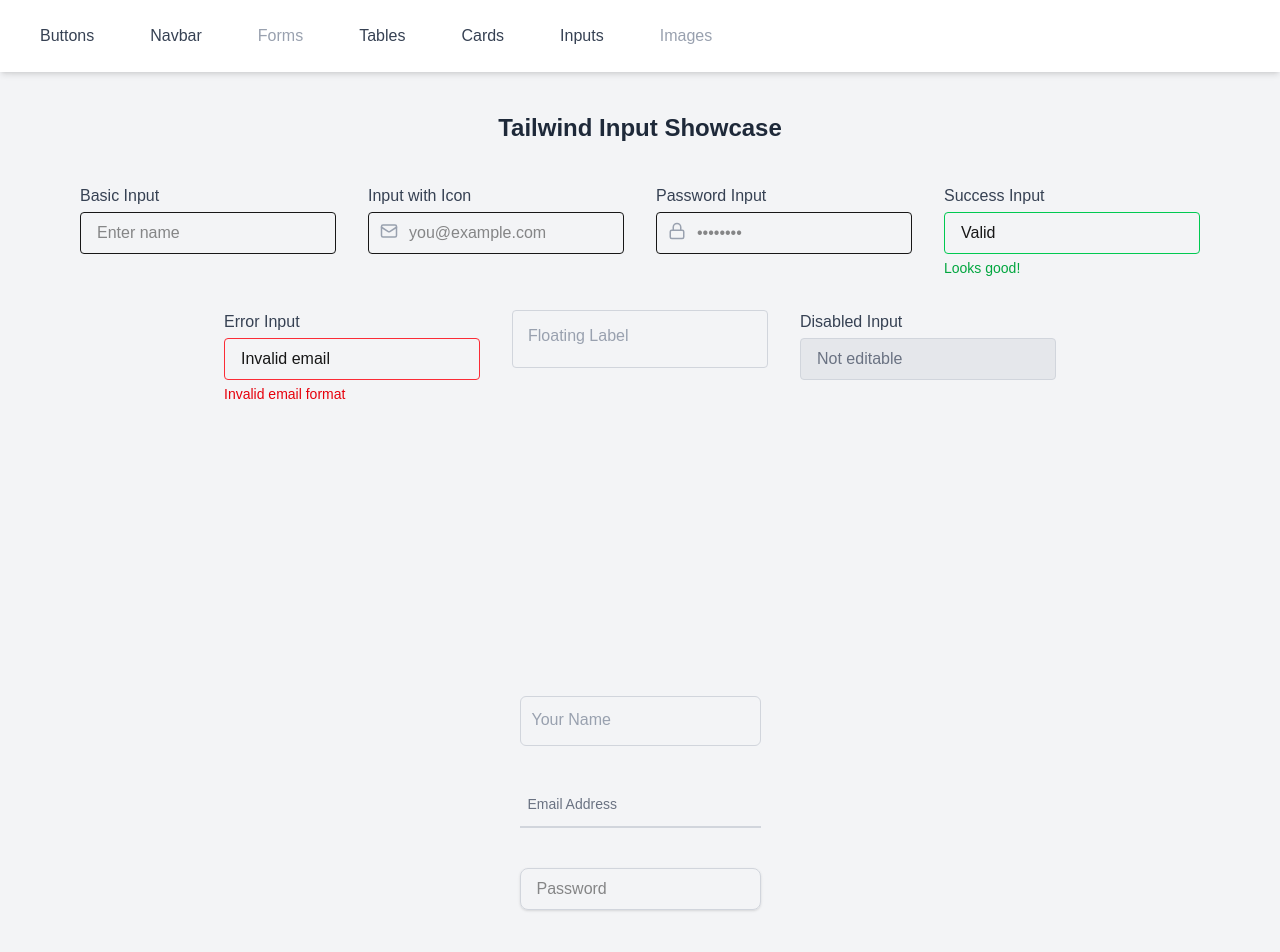
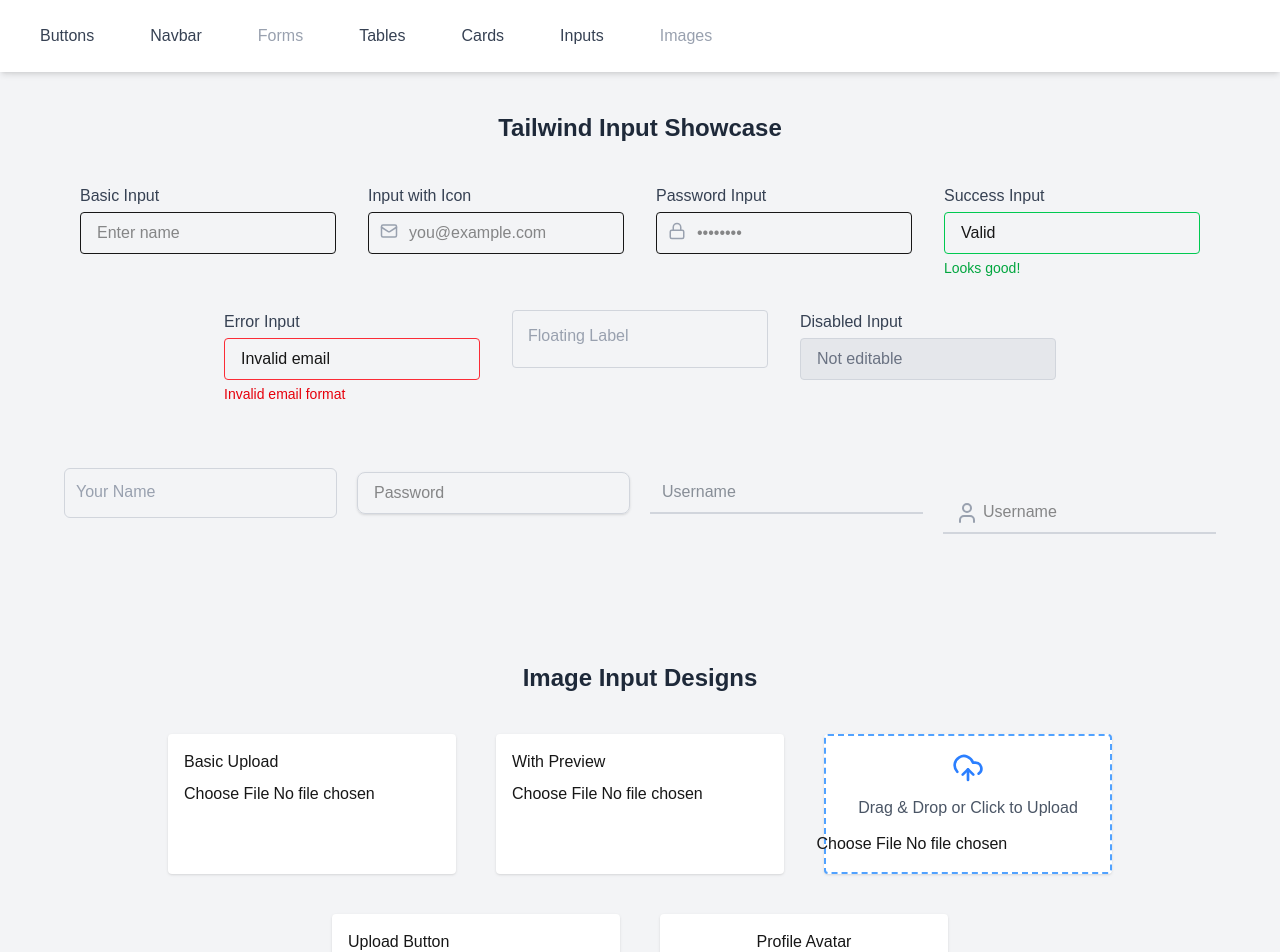
Before and after one commit to Prohor722/tailwind_compoenets, a Next.js app: page /input-field in a window 1280 px wide. Shown: the top 952 px of the page. Built offline with nearby package versions, Linux system fonts and the light colour scheme.

Commit message:
some repetation removed

```diff
--- a/app/input-field/page.tsx
+++ b/app/input-field/page.tsx
@@ -1,14 +1,17 @@
-'use client';
-import React, { useState } from 'react'
-import { Mail, Lock } from "lucide-react";
-import ImageInput from '../components/image-input';
+"use client";
+import React, { useState } from "react";
+import { Mail, Lock, Eye, EyeOff, User } from "lucide-react";
+import ImageInput from "../components/image-input";
 
 const InputField = () => {
+  const [showPassword, setShowPassword] = useState(false);
   const [focused, setFocused] = useState({ name: false, email: false });
 
   return (
     <div className="min-h-screen bg-gray-100 p-10 flex flex-col items-center gap-10">
-      <h1 className="text-2xl font-bold text-gray-800">Tailwind Input Showcase</h1>
+      <h1 className="text-2xl font-bold text-gray-800">
+        Tailwind Input Showcase
+      </h1>
 
       <div className="flex flex-wrap gap-8 justify-center max-w-6xl w-full">
         {/* Basic Input */}
@@ -97,7 +100,7 @@ const InputField = () => {
         </div>
       </div>
 
-      <div className="min-h-screen bg-gray-100 flex flex-col items-center justify-center p-6 space-y-10">
+      <div className="flex w-full gap-5 bg-gray-100 wrap items-center justify-center p-6 space-y-10">
         {/* Floating Label Input */}
         <div className="relative w-full max-w-sm">
           <input
@@ -115,27 +118,6 @@ const InputField = () => {
           peer-focus:top-2 peer-focus:text-sm peer-focus:text-blue-500`}
           >
             Your Name
-        </label>
-      </div>
-
-      {/* Underline Animation Input */}
-      <div className="relative w-full max-w-sm">
-        <input
-          type="email"
-          name="email"
-          onFocus={() => setFocused({ ...focused, email: true })}
-          onBlur={(e) => setFocused({ ...focused, email: !!e.target.value })}
-          className="w-full border-b-2 border-gray-300 bg-transparent px-2 py-2 text-gray-800 placeholder-transparent focus:outline-none focus:border-blue-500 transition-all"
-          placeholder="Email"
-        />
-        <label
-          htmlFor="email"
-          className={`absolute left-2 top-2 text-sm text-gray-500 transition-all duration-200
-          peer-placeholder-shown:top-3 peer-placeholder-shown:text-base peer-placeholder-shown:text-gray-400
-          ${focused.email ? 'text-blue-500 -top-2 text-sm' : ''}
-          `}
-        >
-          Email Address
           </label>
         </div>
 
@@ -157,12 +139,21 @@ const InputField = () => {
           />
           <span className="absolute left-0 bottom-0 w-0 h-0.5 bg-blue-500 transition-all group-focus-within:w-full"></span>
         </div>
+
+        {/* Border Grow on Focus */}
+        <div className="relative w-full max-w-sm group">
+          <User className="absolute left-3 top-1/2 -translate-y-1/2 text-gray-400 transition group-focus-within:text-blue-500" />
+          <input
+            type="text"
+            placeholder="Username"
+            className="w-full pl-10 py-2 border-b-2 border-gray-300 focus:border-blue-500 transition-all outline-none"
+          />
         </div>
-
+      </div>
 
       <ImageInput />
     </div>
-  )
-}
+  );
+};
 
-export default InputField
+export default InputField;
```
Lines whose indentation alone changed are shown as unchanged.
